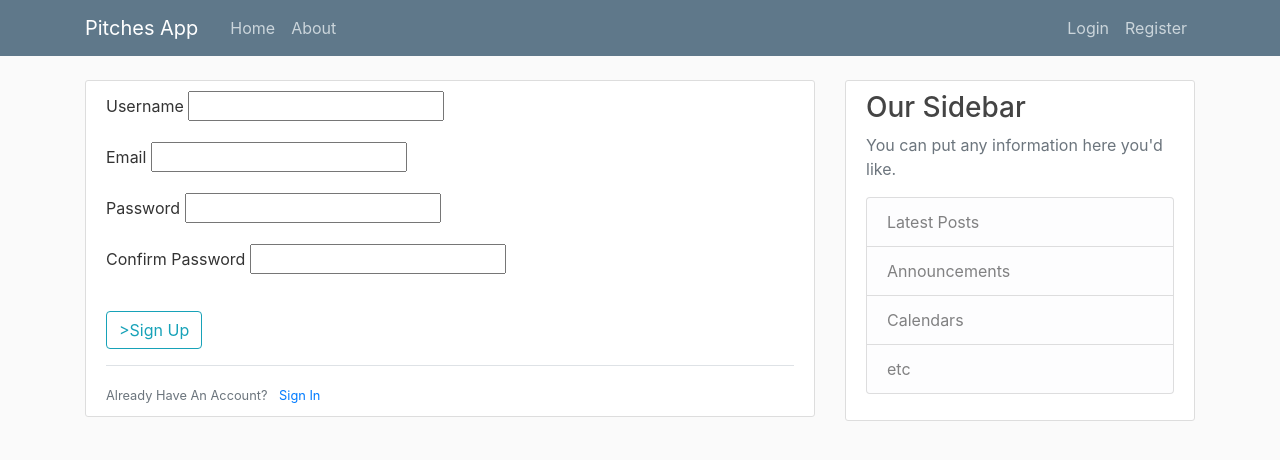
After one commit to Nyakinyua/Pitches-pitched, a Flask app: page /register in a window 1280 px wide. The commit adds this page. Shown: the top 460 px of the page. Run offline with Flask 2, Linux system fonts and the light colour scheme; some libraries are stand-ins or nearby versions.

Commit message:
add registration forms using flask wtforms and ensure they validate users correctly

```diff
--- a/app/__init__.py
+++ b/app/__init__.py
@@ -1,8 +1,11 @@
 from flask import Flask
 from flask_bootstrap import Bootstrap
 from config import config_options
+from flask_sqlalchemy import SQLAlchemy
+
 
 bootstrap = Bootstrap()
+db = SQLAlchemy()
 
 def create_app(config_name):
 
@@ -13,6 +16,7 @@ def create_app(config_name):
 
     #Initializing flask extensions
     bootstrap.init_app(app)
+    db.init_app(app)
 
 
     # Registering the blueprint
--- /dev/null
+++ b/app/main/forms.py
@@ -0,0 +1,20 @@
+from flask_wtf import FlaskForm
+from wtforms import StringField,PasswordField,BooleanField,SubmitField
+from wtforms.validators import DataRequired,Email,EqualTo,Email,Length
+from wtforms import ValidationError
+
+
+
+class RegistrationForm(FlaskForm):
+    username = StringField('Username',validators=[DataRequired(),Length(min=5,max=13)])
+    email = StringField('Email',validators=[DataRequired(),Email()])
+    password = PasswordField('Password',validators=[DataRequired()])
+    confirm_password = PasswordField('Confirm Password',validators=[DataRequired(),EqualTo('password')])
+    submit = StringField('Sign Up')
+
+
+class LoginForm(FlaskForm):
+    email = StringField('Email',validators=[DataRequired(),Email()])
+    password = PasswordField('Password',validators=[DataRequired()])
+    remember = BooleanField('Remember Me')
+    submit = StringField('Login')
--- a/app/main/view.py
+++ b/app/main/view.py
@@ -1,5 +1,12 @@
 from . import main
-from flask import render_template
+from flask import render_template,url_for,flash,redirect
+from .forms import RegistrationForm,LoginForm
+
+
+
+
+
+
 
 
 
@@ -12,4 +19,58 @@ def index():
     '''
 
     title = 'pitches all over in 60 seconds'
-    return render_template('index.html',title=title)
+
+    posts = [
+
+    {
+        'author':'Nya',
+        'title':'First Pitch',
+        'content':'users content on first pitch',
+        'date_posted': 'October 12,2015'
+    },
+    {
+        'author':'Shee',
+        'title':'Third Pitch',
+        'content':'users content on first pitch',
+        'date_posted':'October 19,2015'
+    },
+     {
+        'author':'Joy',
+        'title':'second Pitch',
+        'content':'users content on first pitch',
+        'date_posted':'October 20,2015'
+    },
+    ]
+    return render_template('index.html',title=title,posts=posts)
+
+
+@main.route('/register', methods=['GET','POST'])
+def registration():
+
+    form = RegistrationForm()
+    if form.validate_on_submit():
+        flash(f'Account created for {form.username.data}!','Success')
+        return redirect(url_for('main.index'))
+
+    return render_template('register.html',title='Register',form=form)
+
+
+@main.route('/login')
+def login():
+
+    form = LoginForm()
+
+    return render_template('login.html',title='login',form=form)
+
+# @main.route('/login',methods = ['GET','POST'])
+# def login():
+#     login_form = LoginForm()
+#     if login_form.validate_on_submit():
+#         user = User.query.filter_by(email=login_form.email.data).first()
+#         if user is not None and user.verify_password(login_form.password.data):
+#             login_user(user,login_form.remember.data)
+#             return redirect(request.args.get('next') or url_for('main.index'))
+
+#         flash('Invalid username or Password')
+#     title = "Watchlist login"
+#     return render_template('login.html',login_form=login_form,title=title)
--- /dev/null
+++ b/app/static/css/index.css
@@ -0,0 +1,80 @@
+body {
+    background: #fafafa;
+    color: #333333;
+    margin-top: 5rem;
+  }
+
+  h1, h2, h3, h4, h5, h6 {
+    color: #444444;
+  }
+
+  .bg-steel {
+    background-color: #5f788a;
+  }
+
+  .site-header .navbar-nav .nav-link {
+    color: #cbd5db;
+  }
+
+  .site-header .navbar-nav .nav-link:hover {
+    color: #ffffff;
+  }
+
+  .site-header .navbar-nav .nav-link.active {
+    font-weight: 500;
+  }
+
+  .content-section {
+    background: #ffffff;
+    padding: 10px 20px;
+    border: 1px solid #dddddd;
+    border-radius: 3px;
+    margin-bottom: 20px;
+  }
+
+  .article-title {
+    color: #444444;
+  }
+
+  a.article-title:hover {
+    color: #428bca;
+    text-decoration: none;
+  }
+
+  .article-content {
+    white-space: pre-line;
+  }
+
+  .article-img {
+    height: 65px;
+    width: 65px;
+    margin-right: 16px;
+  }
+
+  .article-metadata {
+    padding-bottom: 1px;
+    margin-bottom: 4px;
+    border-bottom: 1px solid #e3e3e3
+  }
+
+  .article-metadata a:hover {
+    color: #333;
+    text-decoration: none;
+  }
+
+  .article-svg {
+    width: 25px;
+    height: 25px;
+    vertical-align: middle;
+  }
+
+  .account-img {
+    height: 125px;
+    width: 125px;
+    margin-right: 20px;
+    margin-bottom: 16px;
+  }
+
+  .account-heading {
+    font-size: 2.5rem;
+  }
--- /dev/null
+++ b/app/templates/layout.html
@@ -0,0 +1,79 @@
+<!DOCTYPE html>
+<html lang="en">
+
+<head>
+    <meta charset="UTF-8">
+    <meta name="viewport" content="width=device-width, initial-scale=1.0">
+    <meta http-equiv="X-UA-Compatible" content="ie=edge">
+    <link rel="stylesheet" href="https://stackpath.bootstrapcdn.com/bootstrap/4.3.1/css/bootstrap.min.css"
+        integrity="sha384-ggOyR0iXCbMQv3Xipma34MD+dH/1fQ784/j6cY/iJTQUOhcWr7x9JvoRxT2MZw1T" crossorigin="anonymous">
+    <link rel="stylesheet" type="text/css" href="{{ url_for('static',filename='css/index.css')}}">
+        <title>{{title}}</title>
+</head>
+
+<body>
+    <header class="site-header">
+        <nav class="navbar navbar-expand-md navbar-dark bg-steel fixed-top">
+            <div class="container">
+                <a class="navbar-brand mr-4" href="/">Pitches App</a>
+                <button class="navbar-toggler" type="button" data-toggle="collapse" data-target="#navbarToggle"
+                    aria-controls="navbarToggle" aria-expanded="false" aria-label="Toggle navigation">
+                    <span class="navbar-toggler-icon"></span>
+                </button>
+                <div class="collapse navbar-collapse" id="navbarToggle">
+                    <div class="navbar-nav mr-auto">
+                        <a class="nav-item nav-link" href="/">Home</a>
+                        <a class="nav-item nav-link" href="/about">About</a>
+                    </div>
+                    <!-- Navbar Right Side -->
+                    <div class="navbar-nav">
+                        <a class="nav-item nav-link" href="/login">Login</a>
+                        <a class="nav-item nav-link" href="/register">Register</a>
+                    </div>
+                </div>
+            </div>
+        </nav>
+    </header>
+    <main role="main" class="container">
+        <div class="row">
+            <div class="col-md-8">
+                {% with messages = get_flashed_messages(with_categories=true) %}
+                {% if messages%}
+                {% for category, message in messages %}
+                <div class="alert alert-{{ category }}">
+                    {{ message }}
+                </div>
+                {% endfor %}
+                {% endif%}
+                {% endwith %}
+                {% block content %}
+
+                {% endblock %}
+            </div>
+            <div class="col-md-4">
+                <div class="content-section">
+                    <h3>Our Sidebar</h3>
+                    <p class='text-muted'>You can put any information here you'd like.
+                        <ul class="list-group">
+                            <li class="list-group-item list-group-item-light">Latest Posts</li>
+                            <li class="list-group-item list-group-item-light">Announcements</li>
+                            <li class="list-group-item list-group-item-light">Calendars</li>
+                            <li class="list-group-item list-group-item-light">etc</li>
+                        </ul>
+                    </p>
+                </div>
+            </div>
+        </div>
+    </main>
+    <script src="https://code.jquery.com/jquery-3.3.1.slim.min.js"
+        integrity="sha384-q8i/X+965DzO0rT7abK41JStQIAqVgRVzpbzo5smXKp4YfRvH+8abtTE1Pi6jizo"
+        crossorigin="anonymous"></script>
+    <script src="https://cdnjs.cloudflare.com/ajax/libs/popper.js/1.14.7/umd/popper.min.js"
+        integrity="sha384-UO2eT0CpHqdSJQ6hJty5KVphtPhzWj9WO1clHTMGa3JDZwrnQq4sF86dIHNDz0W1"
+        crossorigin="anonymous"></script>
+    <script src="https://stackpath.bootstrapcdn.com/bootstrap/4.3.1/js/bootstrap.min.js"
+        integrity="sha384-JjSmVgyd0p3pXB1rRibZUAYoIIy6OrQ6VrjIEaFf/nJGzIxFDsf4x0xIM+B07jRM"
+        crossorigin="anonymous"></script>
+</body>
+
+</html>
--- /dev/null
+++ b/app/templates/register.html
@@ -0,0 +1,34 @@
+{% extends 'layout.html' %}
+{% block content %}
+<div class="content-section">
+    <form method="POST" action="">
+        {{ form.hidden_tag() }}
+        <fieldset class="form-group">
+            <div class="form-group">
+                {{form.username.label(class="form-contol-label")}}
+                {{form.username(class="form-contol form-contol-lg")}}
+            </div>
+            <div class="form-group">
+                {{form.email.label(class="form-contol-label")}}
+                {{form.email(class="form-contol form-contol-lg")}}
+            </div>
+            <div class="form-group">
+                {{form.password.label(class="form-contol-label")}}
+                {{form.password(class="form-contol form-contol-lg")}}
+            </div>
+            <div class="form-group">
+                {{form.confirm_password.label(class="form-contol-label")}}
+                {{form.confirm_password(class="form-contol form-contol-lg")}}
+            </div>
+        </fieldset>
+        <div class="form-group">
+            <button {{form.submit (class="btn btn-outline-info")}}>Sign Up</button>
+        </div>
+        <div class="border-top pt-3">
+            <small class="text-muted">
+                Already Have An Account? <a class="ml-2" href="{{url_for('main.login')}}">Sign In</a>
+            </small>
+        </div>
+    </form>
+</div>
+{% endblock content %}
--- a/config.py
+++ b/config.py
@@ -5,7 +5,8 @@ class Config:
     This is the parent configuration class
 
     '''
-
+    SECRET_KEY = "dfghjxfghjertyui45679dfhj"
+    # SQLALCHEMY_DATABASE_URI = 'postgresql+psycopg2://nyakinyua:Lastman@localhost/Pitches
 class ProdConfig(Config):
     '''
      production configuration class which is a child of config class
--- a/manage.py
+++ b/manage.py
@@ -1,4 +1,4 @@
-from app import create_app
+from app import create_app,db
 from flask_script import Manager,Server
 
 # Creating app instance
@@ -7,6 +7,10 @@ app = create_app('development')
 manager = Manager(app)
 manager.add_command('server',Server)
 
+@manager.shell
+def make_shell_context():
+    return dict(app = app,db = db)
+
 
 if __name__ =='__main__':
     manager.run()
```
Also changed, not shown: app/templates/index.html (+9 -2 lines), app/templates/login.html (added), 1 other file.
